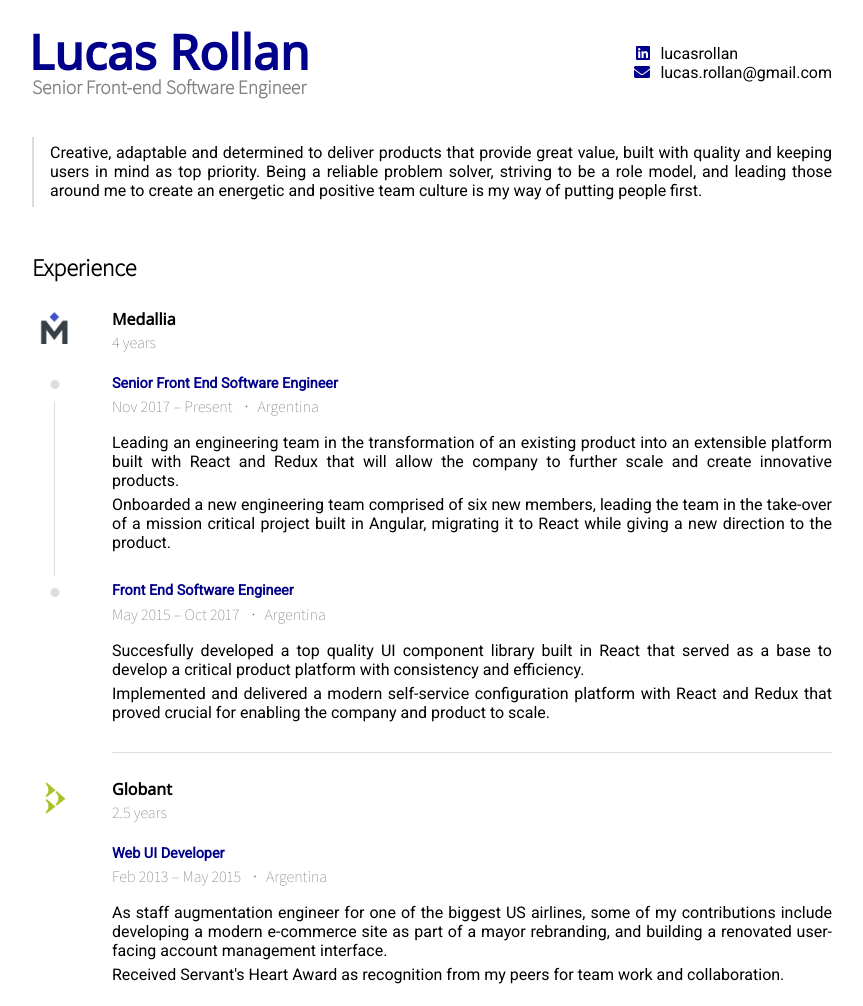
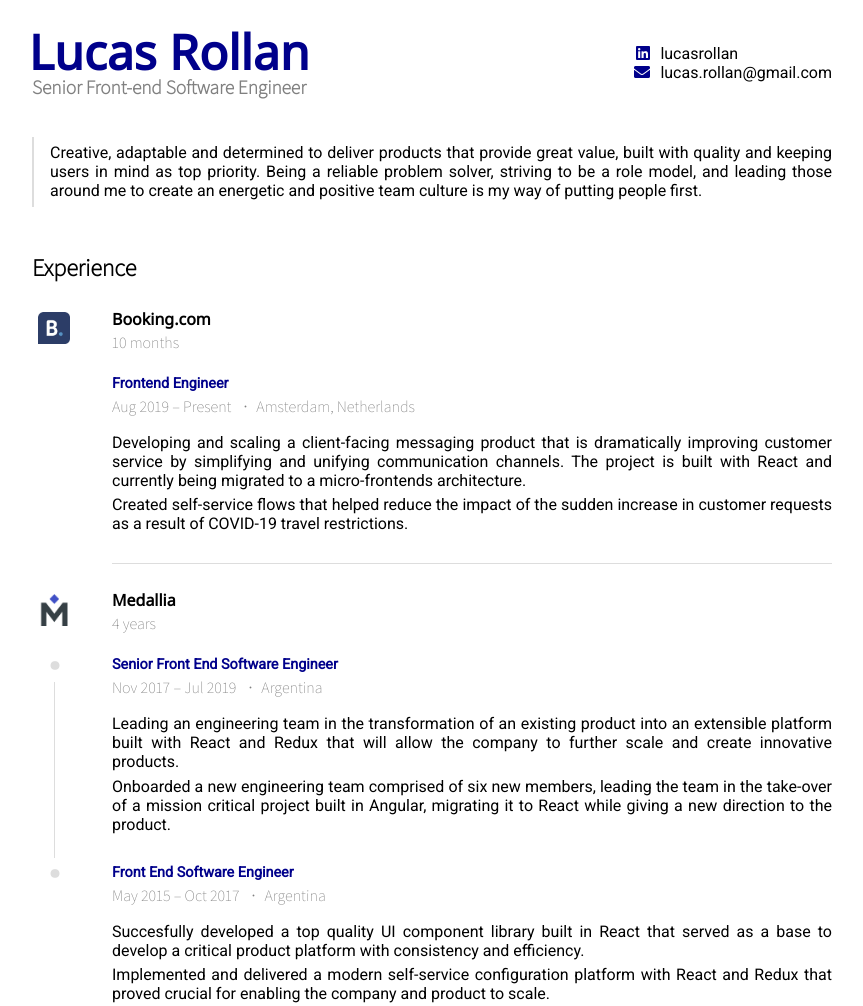
Before and after one commit to lucasrollan/cv, a plain HTML site: page index.html in a window 1280 px wide. Shown: the top 1006 px of the page, without its empty margins (208-1071 px from the left). Drawn offline with Linux system fonts and the light colour scheme.

Commit message:
Added booking.com

```diff
--- a/index.html
+++ b/index.html
@@ -35,6 +35,28 @@
             </section>
             <section class="experience">
                 <h3>Experience</h3>
+                <article>
+                    <div class="logo">
+                        <img src="logos/booking.png" alt="">
+                    </div>
+                    <h4>Booking.com</h4>
+                    <div class="time-period">10 months</div>
+                    <ul>
+                        <li>
+                            <h5>Frontend Engineer</h5>
+                            <div class="time-period">
+                                <span>Aug 2019 – Present</span>
+                            </div>
+                            <div class="location">Amsterdam, Netherlands</div>
+                            <p>
+                                Developing and scaling a client-facing messaging product that is dramatically improving customer service by simplifying and unifying communication channels. The project is built with React and currently being migrated to a micro-frontends architecture.
+                            </p>
+                            <p>
+                                Created self-service flows that helped reduce the impact of the sudden increase in customer requests as a result of COVID-19 travel restrictions.
+                            </p>
+                        </li>
+                    </ul>
+                </article>
                 <article class="multiple">
                     <div class="logo">
                         <img src="logos/medallia.png" alt="">
@@ -45,7 +67,7 @@
                         <li>
                             <h5>Senior Front End Software Engineer</h5>
                             <div class="time-period">
-                                <span>Nov 2017 – Present</span>
+                                <span>Nov 2017 – Jul 2019</span>
                             </div>
                             <div class="location">Argentina</div>
                             <p>
@@ -133,7 +155,7 @@
                     <h4>Instituto Nuevo Rumbo</h4>
                     <ul>
                         <li>
-                            <h5>Computer repair and installation of networks and IP applications technician</h5>
+                            <h5>Computer repair and installation of networks and IP applications</h5>
                             <div class="time-period">
                                 <span>2009</span>
                             </div>
```
Also changed, not shown: resume.json (+17 -6 lines), logos/booking.png (added), 1 other file.
